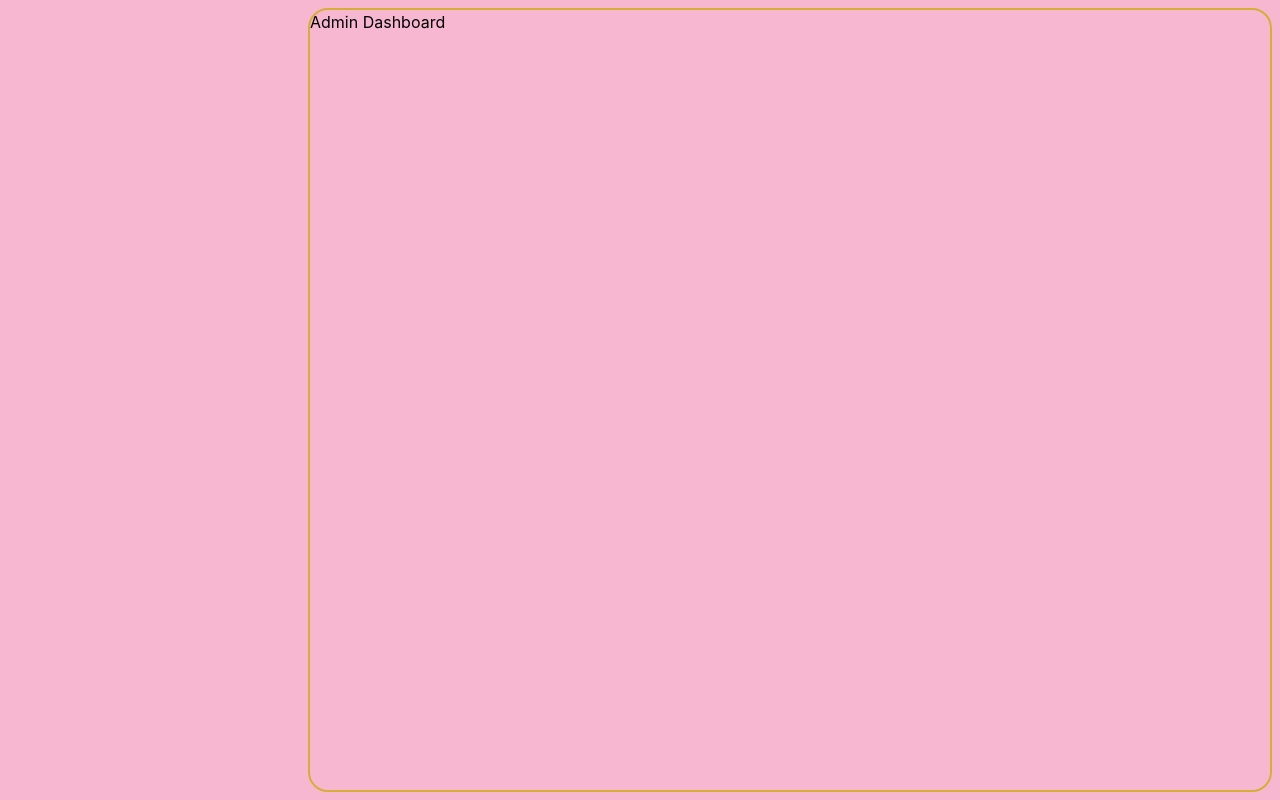
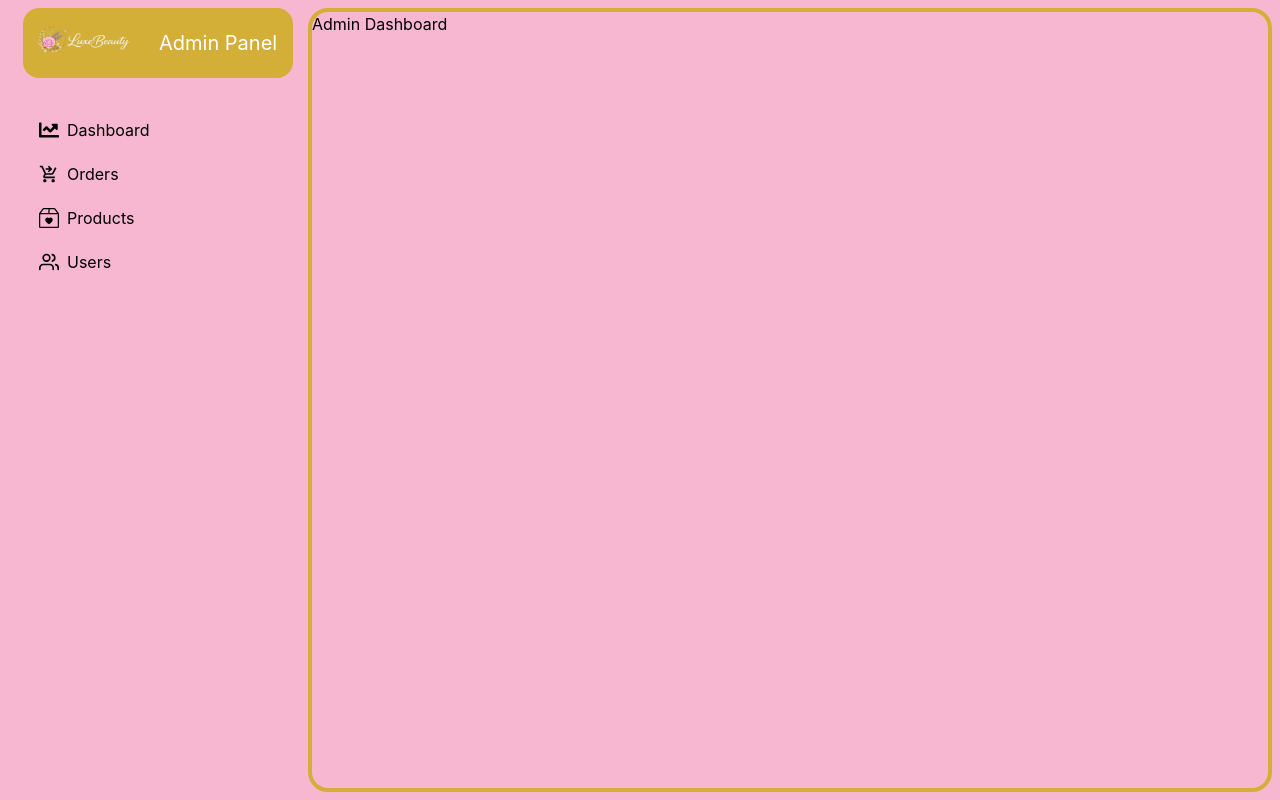
Before and after one commit to DNishadini/MERN_myfirstFrontend, a React (Vite) app: page /admin in a window 1280 px wide. Built offline with nearby package versions, Linux system fonts and the light colour scheme.

Commit message:
create dashbord and admin product page

```diff
--- a/package.json
+++ b/package.json
@@ -15,6 +15,7 @@
     "react": "^19.2.4",
     "react-dom": "^19.2.4",
     "react-hot-toast": "^2.6.0",
+    "react-icons": "^5.6.0",
     "react-router-dom": "^7.13.2",
     "tailwindcss": "^4.2.2"
   },
--- /dev/null
+++ b/src/pages/admin/adminProductPage.jsx
@@ -0,0 +1,13 @@
+import axios from "axios";
+import { useState } from "react";
+
+export default function AdminProductPage() {
+  const [products, setProducts] = useState([]);
+  //   axios
+  //     .get(import.meta.env.VITE_API_URL + "/api/products")
+  //     .then((response) => {
+  //       console.log(response.data);
+  //     })
+  //     .catch();
+  return <div className="w-full h-full ">Sample Product</div>;
+}
--- a/src/pages/adminPage.jsx
+++ b/src/pages/adminPage.jsx
@@ -1,16 +1,57 @@
 import { Route, Routes } from "react-router-dom";
+import { FaChartLine } from "react-icons/fa";
+import { Link } from "react-router-dom";
+import { MdOutlineShoppingCartCheckout } from "react-icons/md";
+import { BsBox2Heart } from "react-icons/bs";
+import { FiUsers } from "react-icons/fi";
+import AdminProductPage from "./admin/adminProductPage";
 
 export default function AdminPage() {
   return (
     <div className="h-full w-full bg-primary flex  p-2">
-      <div className="w-[300px] h-full bg-primary"></div>
+      <div className="w-[300px] h-full bg-primary flex flex-col items-center gap-[20px]">
+        <div className="flex flex-row w-[90%] h-[70px] bg-accent items-center rounded-2xl mb-[20px]">
+          <img src="logo.png" alt="logo" className="h-[80px]" />
+          <span className="text-white text-xl ml-4">Admin Panel</span>
+        </div>
+        <Link
+          to="/admin"
+          className="w-[90%] flex items-center gap-2 px-4 rounded-lg"
+        >
+          <FaChartLine className="text-xl" />
+          Dashboard
+        </Link>
+        <Link
+          to="/admin/orders"
+          className="w-[90%] flex items-center gap-2 px-4 rounded-lg"
+        >
+          <MdOutlineShoppingCartCheckout className="text-xl" />
+          Orders
+        </Link>
+        <Link
+          to="/admin/products"
+          className="w-[90%] flex items-center gap-2 px-4 rounded-lg"
+        >
+          <BsBox2Heart className="text-xl" />
+          Products
+        </Link>
+        <Link
+          to="/admin/users"
+          className="w-[90%] flex items-center gap-2 px-4 rounded-lg"
+        >
+          <FiUsers className="text-xl" />
+          Users
+        </Link>
+      </div>
 
-      <div className="w-[calc(100%-300px)] h-full border-accent border-[2px] rounded-[20px]">
-        <Routes path="/">
-          <Route path="/" element={<h1>Admin Dashboard</h1>} />
-          <Route path="/products" element={<h1>Manage Products</h1>} />
-          <Route path="/orders" element={<h1>Manage Orders</h1>} />
-        </Routes>
+      <div className="w-[calc(100%-300px)] h-full border-accent border-[4px] rounded-[20px] overflow-hidden">
+        <div className="h-full w-full max-w-full max-h-full overflow-y-scroll">
+          <Routes path="/">
+            <Route path="/" element={<h1>Admin Dashboard</h1>} />
+            <Route path="/products" element={<AdminProductPage />} />
+            <Route path="/orders" element={<h1>Manage Orders</h1>} />
+          </Routes>
+        </div>
       </div>
     </div>
   );
```
Also changed, not shown: 1 other file (tests, documents, lock files or other folders).
